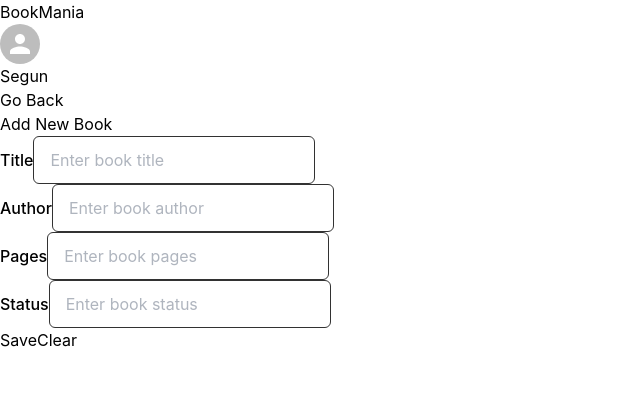
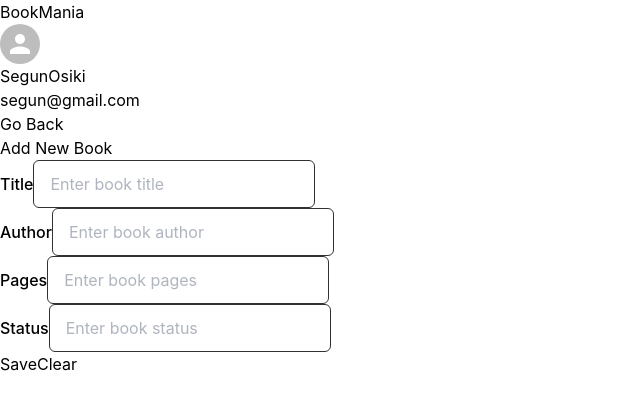
Before and after one commit to Danny4life/book-mania-ui, a React app: page /add-book/1 in a window 1280 px wide. Shown: the top 410 px of the page, without its empty margins (0-640 px from the left). Built offline with nearby package versions, Linux system fonts and the light colour scheme; the HTML template or start-up script is replaced by a standard one.

Commit message:
create get user by id service method

```diff
--- a/src/component/topbar/Topbar.jsx
+++ b/src/component/topbar/Topbar.jsx
@@ -47,8 +47,12 @@ const Topbar = () => {
                                 </span>
 
                                 )}
-                                <h3><span className='text-[#012A4A] text-base font-normal'>Segun</span></h3>
+                                <h3 className='space-x-1'>
+                                    <span className='text-[#012A4A] text-base font-normal'>Segun</span>
+                                    <span className='text-[#012A4A] text-base font-normal'>Osiki</span>
+                                </h3>
                             </div>
+                            <h4 className='ml-2'>segun@gmail.com</h4>
                         </div>
                         <input
                             id="avatar-input"
--- a/src/pages/signup/Signup.jsx
+++ b/src/pages/signup/Signup.jsx
@@ -81,9 +81,9 @@ const Signup = () => {
         setUserDto({...userDto, [e.target.name]: e.target.value});
     }
 
-    const registerUser = async (e) => {
+    const registerUser = (e) => {
         e.preventDefault();
-        await UserService.registerUser(userDto).then((response) =>  {
+        UserService.registerUser(userDto).then((response) =>  {
             setUserDto(response);
 
             //console.log(response);
--- a/src/services/UserService.js
+++ b/src/services/UserService.js
@@ -7,6 +7,12 @@ class UserService{
         return axios.post(USER_API_BASE_URL, userDto);
     }
 
+
+    getUserById(id){
+        return axios.get(USER_API_BASE_URL + "/" + id);
+
+    }
+
 }
 
 export default new UserService();
```
